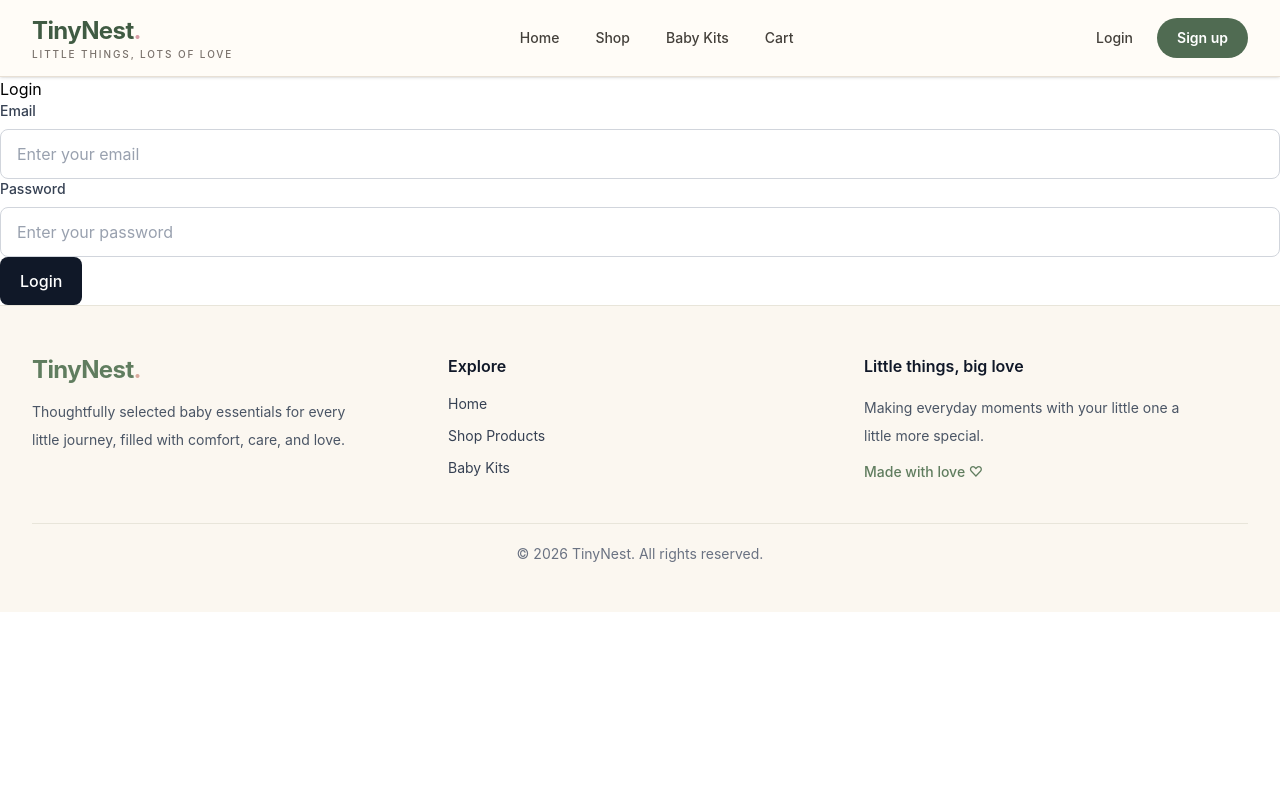
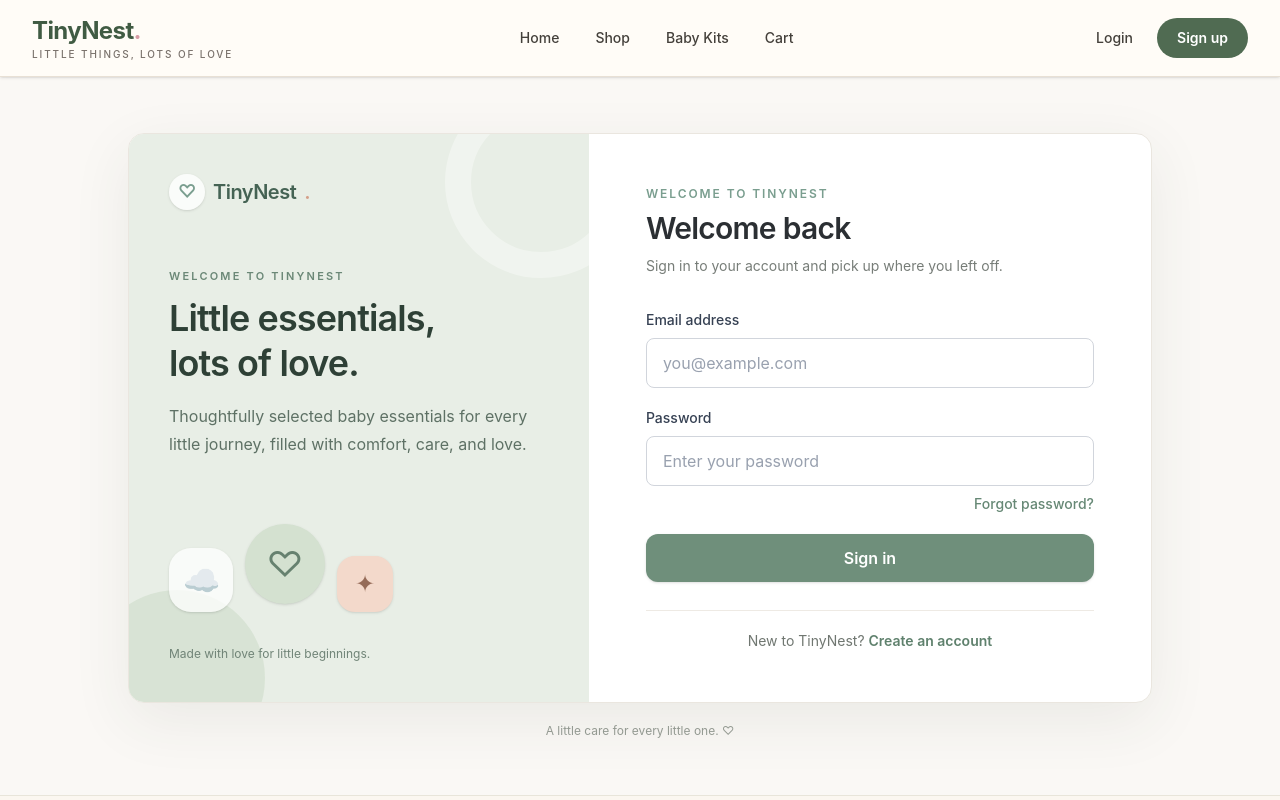
Before and after one commit to ayshasahva-stack/tinynest, a React app in the folder frontend/: page /login in a window 1280 px wide. Shown: the top 800 px of the page. Built offline with nearby package versions, Linux system fonts and the light colour scheme; the HTML template or start-up script is replaced by a standard one.

Commit message:
feat: style login page with TinyNest auth design

```diff
--- /dev/null
+++ b/frontend/src/components/AuthLayout.jsx
@@ -0,0 +1,128 @@
+
+import { Link } from "react-router-dom";
+
+// Shared layout for TinyNest authentication pages
+function AuthLayout({
+    eyebrow = "WELCOME TO TINYNEST",
+    title,
+    description,
+    children,
+    footer,
+}) {
+    return (
+        <section className="bg-[#FAF8F5] px-4 py-8 transition-colors duration-300 dark:bg-[#171B19] sm:px-6 sm:py-12 lg:py-14">
+
+            {/* Main card: two columns on desktop */}
+            <div className="mx-auto grid w-full max-w-5xl overflow-hidden rounded-2xl border border-[#EAE6DF] bg-white shadow-[0_18px_60px_rgba(48,61,51,0.08)] dark:border-[#343B36] dark:bg-[#202622] lg:min-h-[570px] lg:grid-cols-[0.9fr_1.1fr]">
+
+                {/* Left panel: branding and welcome message */}
+                <aside className="relative flex min-h-[220px] flex-col justify-between overflow-hidden bg-[#E8EEE6] p-6 dark:bg-[#29352D] sm:p-8 lg:min-h-full lg:p-10">
+
+                    {/* Decorative background shapes */}
+                    <div
+                        aria-hidden="true"
+                        className="pointer-events-none absolute -right-12 -top-12 h-48 w-48 rounded-full border-[26px] border-white/35 dark:border-white/5"
+                    />
+
+                    <div
+                        aria-hidden="true"
+                        className="pointer-events-none absolute -bottom-16 -left-10 h-44 w-44 rounded-full bg-[#D5E1D1]/80 dark:bg-[#364638]/80"
+                    />
+
+                    {/* TinyNest logo links back to the home page */}
+                    <Link
+                        to="/"
+                        className="relative z-10 inline-flex w-fit items-center gap-2 text-xl font-semibold tracking-tight text-[#456354] transition hover:opacity-80 dark:text-[#C4D6C2]"
+                    >
+                        <span
+                            className="flex h-9 w-9 items-center justify-center rounded-full bg-white/80 text-lg text-[#7A9E8F] shadow-sm dark:bg-white/10"
+                            aria-hidden="true"
+                        >
+                            ♡
+                        </span>
+
+                        TinyNest
+                        <span className="text-[#D49F89]">.</span>
+                    </Link>
+
+                    {/* Welcome text */}
+                    <div className="relative z-10 mt-8 max-w-sm lg:mb-8 lg:mt-12">
+                        <p className="mb-3 text-[11px] font-semibold tracking-[0.2em] text-[#6B8877] dark:text-[#B4CBB8]">
+                            {eyebrow}
+                        </p>
+
+                        <h2 className="max-w-xs text-3xl font-semibold leading-tight tracking-tight text-[#2E4036] dark:text-[#F0F3ED] sm:text-4xl">
+                            Little essentials, lots of love.
+                        </h2>
+
+                        <p className="mt-4 max-w-sm text-sm leading-7 text-[#5E7165] dark:text-[#C0CBC1] sm:text-base">
+                            Thoughtfully selected baby essentials for every
+                            little journey, filled with comfort, care, and love.
+                        </p>
+                    </div>
+
+                    {/* Decorative elements; no external images required */}
+                    <div
+                        aria-hidden="true"
+                        className="relative z-10 mt-7 hidden h-24 items-end gap-3 sm:flex lg:mt-0 lg:h-28"
+                    >
+                        <div className="flex h-16 w-16 items-center justify-center rounded-[22px] bg-white/75 text-3xl shadow-sm dark:bg-white/10">
+                            ☁
+                        </div>
+
+                        <div className="mb-2 flex h-20 w-20 items-center justify-center rounded-full bg-[#D4E1D0] text-4xl text-[#66816F] shadow-sm dark:bg-[#3A4B3C] dark:text-[#D3E1CF]">
+                            ♡
+                        </div>
+
+                        <div className="flex h-14 w-14 items-center justify-center rounded-[18px] bg-[#F3D9CB] text-2xl text-[#956B58] shadow-sm dark:bg-[#624B40] dark:text-[#F2D4C4]">
+                            ✦
+                        </div>
+                    </div>
+
+                    <p className="relative z-10 mt-6 hidden text-xs text-[#708477] dark:text-[#A9BBAA] lg:block">
+                        Made with love for little beginnings.
+                    </p>
+                </aside>
+
+                {/* Right panel: page-specific form */}
+                <div className="flex items-center justify-center p-6 sm:p-9 lg:p-12">
+                    <div className="w-full max-w-md">
+
+                        {/* Page-specific heading and description */}
+                        <div className="mb-7 sm:mb-8">
+                            <p className="mb-2 text-xs font-semibold tracking-[0.16em] text-[#7A9E8F] dark:text-[#A9C6B0]">
+                                {eyebrow}
+                            </p>
+
+                            <h1 className="text-2xl font-semibold tracking-tight text-[#2B2F33] dark:text-[#F3F4F1] sm:text-3xl">
+                                {title}
+                            </h1>
+
+                            <p className="mt-2 text-sm leading-6 text-[#777D78] dark:text-[#B5BDB7]">
+                                {description}
+                            </p>
+                        </div>
+
+                        {/* Displays the form passed by Login or Register */}
+                        {children}
+
+                        {/* Optional footer, such as a Register link */}
+                        {footer && (
+                            <div className="mt-7 border-t border-[#EEEAE4] pt-5 text-center dark:border-[#39413B]">
+                                {footer}
+                            </div>
+                        )}
+                    </div>
+                </div>
+            </div>
+
+            {/* Shared footer */}
+            <p className="mx-auto mt-5 max-w-5xl text-center text-xs text-[#939991] dark:text-[#8F9B91]">
+                A little care for every little one.{" "}
+                <span aria-hidden="true">♡</span>
+            </p>
+        </section>
+    );
+}
+
+export default AuthLayout;
--- a/frontend/src/components/Button.jsx
+++ b/frontend/src/components/Button.jsx
@@ -1,16 +1,33 @@
-// Reusable button component
+
+ // Reusable button component used across TinyNest.
 function Button({
     children,
     type = "button",
     onClick,
     disabled = false,
+    variant = "default", // "auth" applies authentication-specific styling.
+    fullWidth = false,   // Makes the button fill its parent's width when true.
 }) {
+    // Preserve the existing button appearance by default.
+    const defaultClasses =
+        "rounded-lg bg-gray-900 px-5 py-3 font-medium text-white transition hover:bg-gray-700 disabled:cursor-not-allowed disabled:opacity-50 dark:bg-white dark:text-gray-900 dark:hover:bg-gray-200";
+
+    // Soft sage-green styling for authentication forms.
+    const authClasses =
+        "rounded-xl bg-[#6F8F7B] px-5 py-3 font-semibold text-white shadow-sm transition hover:bg-[#5C7967] focus:outline-none focus:ring-2 focus:ring-[#7A9E8F]/40 focus:ring-offset-2 disabled:cursor-not-allowed disabled:opacity-50 dark:bg-[#8EAD98] dark:text-[#18231B] dark:hover:bg-[#A1BBA8] dark:focus:ring-offset-[#202622]";
+
+    // Use the requested style variant.
+    const buttonClasses =
+        variant === "auth" ? authClasses : defaultClasses;
+
     return (
         <button
             type={type}
             onClick={onClick}
             disabled={disabled}
-            className="rounded-lg bg-gray-900 px-5 py-3 font-medium text-white transition hover:bg-gray-700 disabled:cursor-not-allowed disabled:opacity-50 dark:bg-white dark:text-gray-900 dark:hover:bg-gray-200"
+            className={`${buttonClasses} ${
+                fullWidth ? "w-full" : ""
+            }`}
         >
             {children}
         </button>
--- a/frontend/src/components/Input.jsx
+++ b/frontend/src/components/Input.jsx
@@ -1,4 +1,5 @@
-// Reusable input component
+
+ // Reusable input component used across TinyNest.
 function Input({
     label,
     type = "text",
@@ -7,20 +8,37 @@ function Input({
     onChange,
     placeholder = "",
     disabled = false,
+    variant = "default", // "auth" applies the new authentication design.
 }) {
+    // Keep the existing appearance by default.
+    const defaultClasses =
+        "w-full rounded-lg border border-gray-300 bg-white px-4 py-3 text-gray-900 outline-none transition placeholder:text-gray-400 focus:border-gray-900 focus:ring-2 focus:ring-gray-200 disabled:cursor-not-allowed disabled:opacity-60 dark:border-gray-700 dark:bg-gray-900 dark:text-white dark:placeholder:text-gray-500 dark:focus:border-white dark:focus:ring-gray-700";
+
+    // Softer styling for Login, Register, and other authentication forms.
+    const authClasses =
+        "w-full rounded-xl border border-[#E5E7E2] bg-[#FCFCFA] px-4 py-3 text-sm text-[#2B2F33] outline-none transition placeholder:text-[#A0A59F] focus:border-[#7A9E8F] focus:ring-2 focus:ring-[#7A9E8F]/20 disabled:cursor-not-allowed disabled:opacity-60 dark:border-[#414A43] dark:bg-[#252C27] dark:text-[#F3F4F1] dark:placeholder:text-[#89938B] dark:focus:border-[#A9C6B0] dark:focus:ring-[#A9C6B0]/20";
+
+    // Select the correct style based on the variant prop.
+    const inputClasses =
+        variant === "auth" ? authClasses : defaultClasses;
+
     return (
         <div className="w-full">
-            {/* Input label */}
+            {/* Show a label only when one is provided. */}
             {label && (
                 <label
                     htmlFor={name}
-                    className="mb-2 block text-sm font-medium text-gray-700 dark:text-gray-300"
+                    className={`mb-2 block text-sm font-medium ${
+                        variant === "auth"
+                            ? "text-[#46564B] dark:text-[#D7E0D7]"
+                            : "text-gray-700 dark:text-gray-300"
+                    }`}
                 >
                     {label}
                 </label>
             )}
 
-            {/* Input field */}
+            {/* Controlled input: value and onChange come from the parent. */}
             <input
                 id={name}
                 type={type}
@@ -29,7 +47,7 @@ function Input({
                 onChange={onChange}
                 placeholder={placeholder}
                 disabled={disabled}
-                className="w-full rounded-lg border border-gray-300 bg-white px-4 py-3 text-gray-900 outline-none transition placeholder:text-gray-400 focus:border-gray-900 focus:ring-2 focus:ring-gray-200 disabled:cursor-not-allowed disabled:opacity-60 dark:border-gray-700 dark:bg-gray-900 dark:text-white dark:placeholder:text-gray-500 dark:focus:border-white dark:focus:ring-gray-700"
+                className={inputClasses}
             />
         </div>
     );
--- a/frontend/src/pages/auth/Login.jsx
+++ b/frontend/src/pages/auth/Login.jsx
@@ -1,99 +1,140 @@
-// Import React's useState hook
+
 import { useState } from "react";
+import { Link, useLocation, useNavigate } from "react-router-dom";
+import { useDispatch, useSelector } from "react-redux";
 
-// Import reusable form components
 import Input from "../../components/Input";
 import Button from "../../components/Button";
-// Import the authentication loading selector
-import { selectAuthLoading } from "../../features/auth/authSelectors";
+import AuthLayout from "../../components/AuthLayout";
 
-// Import Redux's dispatch hook
-import { useDispatch,useSelector } from "react-redux";
-// Import React Router's navigation hook
-import { useNavigate,useLocation } from "react-router-dom";
-// Import Redux's selector hook
+import {
+    selectAuthLoading,
+    selectAuthError,
+} from "../../features/auth/authSelectors";
 
-// Import the authentication error selector
-import { selectAuthError } from "../../features/auth/authSelectors";
-// Import the login thunk
 import {
     loginUserThunk,
-    getProfileThunk
-
+    getProfileThunk,
 } from "../../features/auth/authThunk";
 
-// Login page component
 function Login() {
-    // Store the email entered by the user
+    // Store the email and password entered by the user.
     const [email, setEmail] = useState("");
+    const [password, setPassword] = useState("");
 
-    // Store the password entered by the user
-    const [password, setPassword] = useState("");
-    // Get the function used to navigate between pages
+    // Access Redux and React Router functionality.
     const navigate = useNavigate();
-    // Get the Redux dispatch function
     const location = useLocation();
     const dispatch = useDispatch();
-    // Get the current authentication error from Redux
+
+    // Read authentication status from Redux.
     const error = useSelector(selectAuthError);
-    // Get the authentication loading state from Redux
     const loading = useSelector(selectAuthLoading);
-    // Handle login form submission
+
+    // Authenticate the user and fetch their profile.
     const handleSubmit = async (event) => {
         event.preventDefault();
 
         try {
-        // Authenticate the user and save the access token.
+            // Log in using the existing Redux thunk.
             await dispatch(
                 loginUserThunk({ email, password })
             ).unwrap();
 
-        // Fetch the user's profile and role before navigating.
-        await dispatch(getProfileThunk()).unwrap();
+            // Fetch the user's profile and role.
+            await dispatch(
+                getProfileThunk()
+            ).unwrap();
 
-        // Return to the requested page, or go home by default.
-        const destination = location.state?.from?.pathname || "/";
+            // Return to the requested page or go home.
+            const destination =
+                location.state?.from?.pathname || "/";
 
             navigate(destination, { replace: true });
         } catch (error) {
-        // The existing Redux error state displays login/profile errors.
+            // Redux retains the error for display on the page.
             console.error("Authentication failed:", error);
         }
     };
 
     return (
-        <main>
-            <h1>Login</h1>
-            {/* Show the login error when one exists */}
+        <AuthLayout
+            title="Welcome back"
+            description="Sign in to your account and pick up where you left off."
+            footer={
+                <p className="text-sm text-[#707771] dark:text-[#B5BDB7]">
+                    New to TinyNest?{" "}
+                    <Link
+                        to="/register"
+                        className="font-semibold text-[#5F816D] hover:text-[#456354] hover:underline dark:text-[#B4D0BB]"
+                    >
+                        Create an account
+                    </Link>
+                </p>
+            }
+        >
+            {/* Display the authentication error. */}
             {error && (
-                <p className="mb-4 text-sm text-red-600">
+                <p
+                    role="alert"
+                    className="mb-5 rounded-lg border border-red-200 bg-red-50 px-4 py-3 text-sm text-red-700 dark:border-red-900 dark:bg-red-950/40 dark:text-red-300"
+                >
                     {error}
                 </p>
             )}
-            <form onSubmit={handleSubmit}>
+
+            {/* Login form */}
+            <form
+                onSubmit={handleSubmit}
+                className="space-y-5"
+            >
                 <Input
-                    label="Email"
+                    label="Email address"
                     type="email"
                     name="email"
                     value={email}
-                    onChange={(event) => setEmail(event.target.value)}
-                    placeholder="Enter your email"
+                    onChange={(event) =>
+                        setEmail(event.target.value)
+                    }
+                    placeholder="you@example.com"
+                    autoComplete="email"
                 />
 
+                <div className="space-y-2">
                     <Input
                         label="Password"
                         type="password"
                         name="password"
                         value={password}
-                    onChange={(event) => setPassword(event.target.value)}
+                        onChange={(event) =>
+                            setPassword(event.target.value)
+                        }
                         placeholder="Enter your password"
+                        autoComplete="current-password"
                     />
 
-                <Button type="submit" disabled={loading}>
-                    {loading ? "Logging in..." : "Login"}
+                    {/* Navigate to the password recovery page. */}
+                    <div className="flex justify-end">
+                        <Link
+                            to="/forgot-password"
+                            className="text-sm font-medium text-[#668875] hover:underline dark:text-[#B4D0BB]"
+                        >
+                            Forgot password?
+                        </Link>
+                    </div>
+                </div>
+
+                {/* Use the authentication button variant from the ZIP. */}
+                <Button
+                    type="submit"
+                    variant="auth"
+                    fullWidth
+                    disabled={loading}
+                >
+                    {loading ? "Signing in..." : "Sign in"}
                 </Button>
             </form>
-        </main>
+        </AuthLayout>
     );
 }
 
--- a/frontend/src/pages/auth/Register.jsx
+++ b/frontend/src/pages/auth/Register.jsx
@@ -20,7 +20,7 @@ function Register() {
     const [confirmPassword, setConfirmPassword] = useState("");
     // Get the Redux dispatch function
     const dispatch = useDispatch();
-const navigate=useNavigate()
+    const navigate = useNavigate()
     // Handle registration form submission
     // Handle registration form submission
     const handleSubmit = async (event) => {
```
Lines whose indentation alone changed are shown as unchanged.
